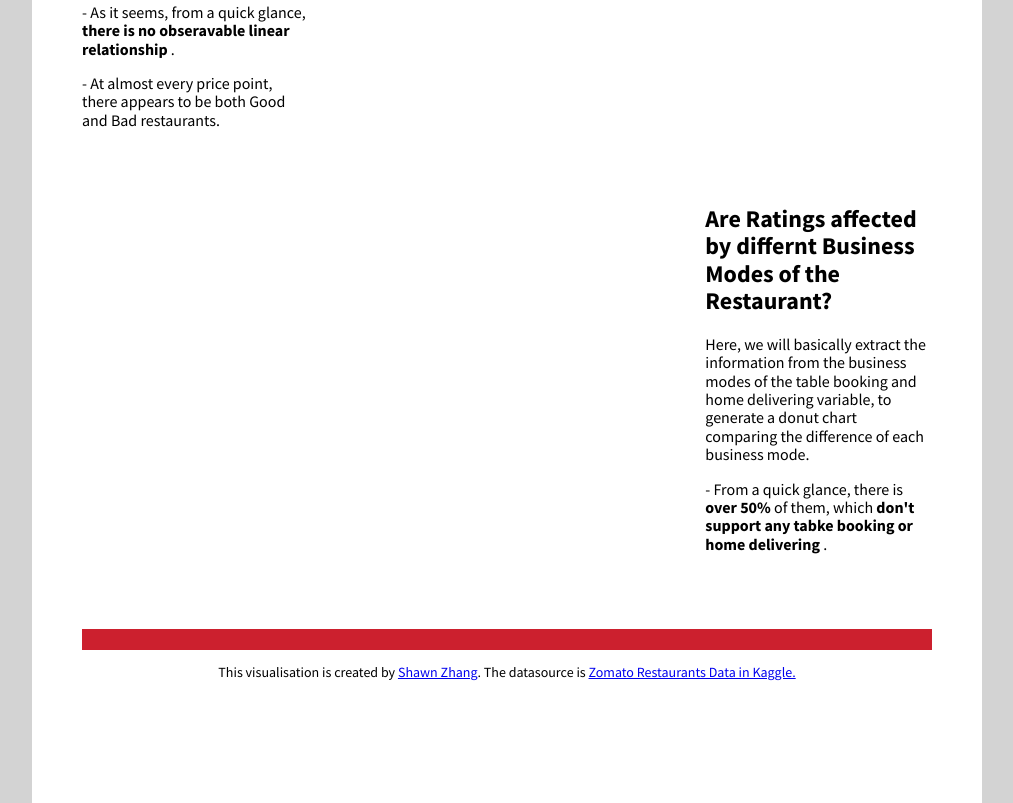
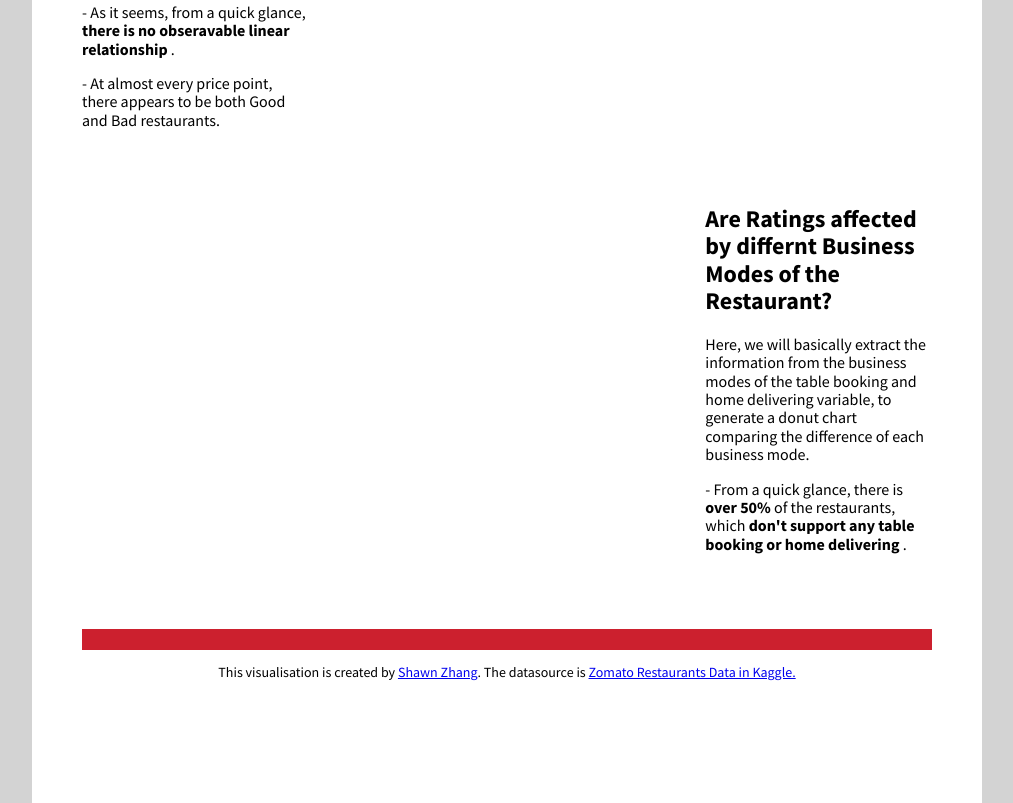
Before and after one commit to Shawn-monash/FIT3179, a plain HTML site: page index.html in a window 1280 px wide. Shown: the part 1532-2335 px from the top of the page, without its empty margins (133-1146 px from the left). Drawn offline with nearby package versions, Linux system fonts and the light colour scheme; a script that the page names is missing.

Commit message:
Update index.html

```diff
--- a/index.html
+++ b/index.html
@@ -132,7 +132,7 @@
           <p>Here, we will basically extract the information from the business modes of the table booking and home delivering variable,
             to generate a donut chart comparing the difference of each business mode.
           </p>
-          <p>- From a quick glance, there is <strong>over 50%</strong> of them, which <strong>don't support any tabke booking or home delivering</strong> .</p>
+          <p>- From a quick glance, there is <strong>over 50%</strong> of the restaurants, which <strong>don't support any table booking or home delivering</strong> .</p>
         </div>
       </div>
     </div>
```
